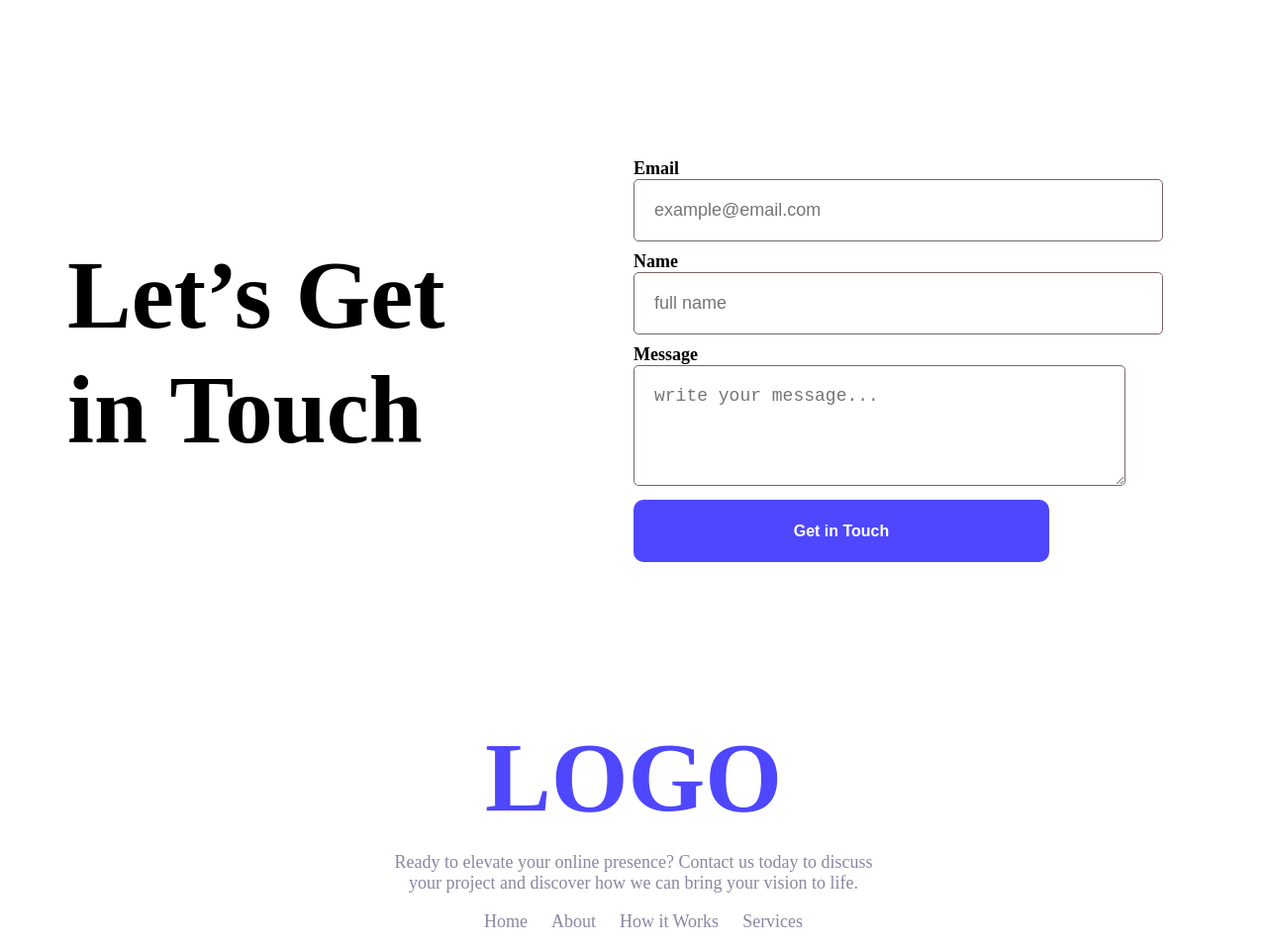
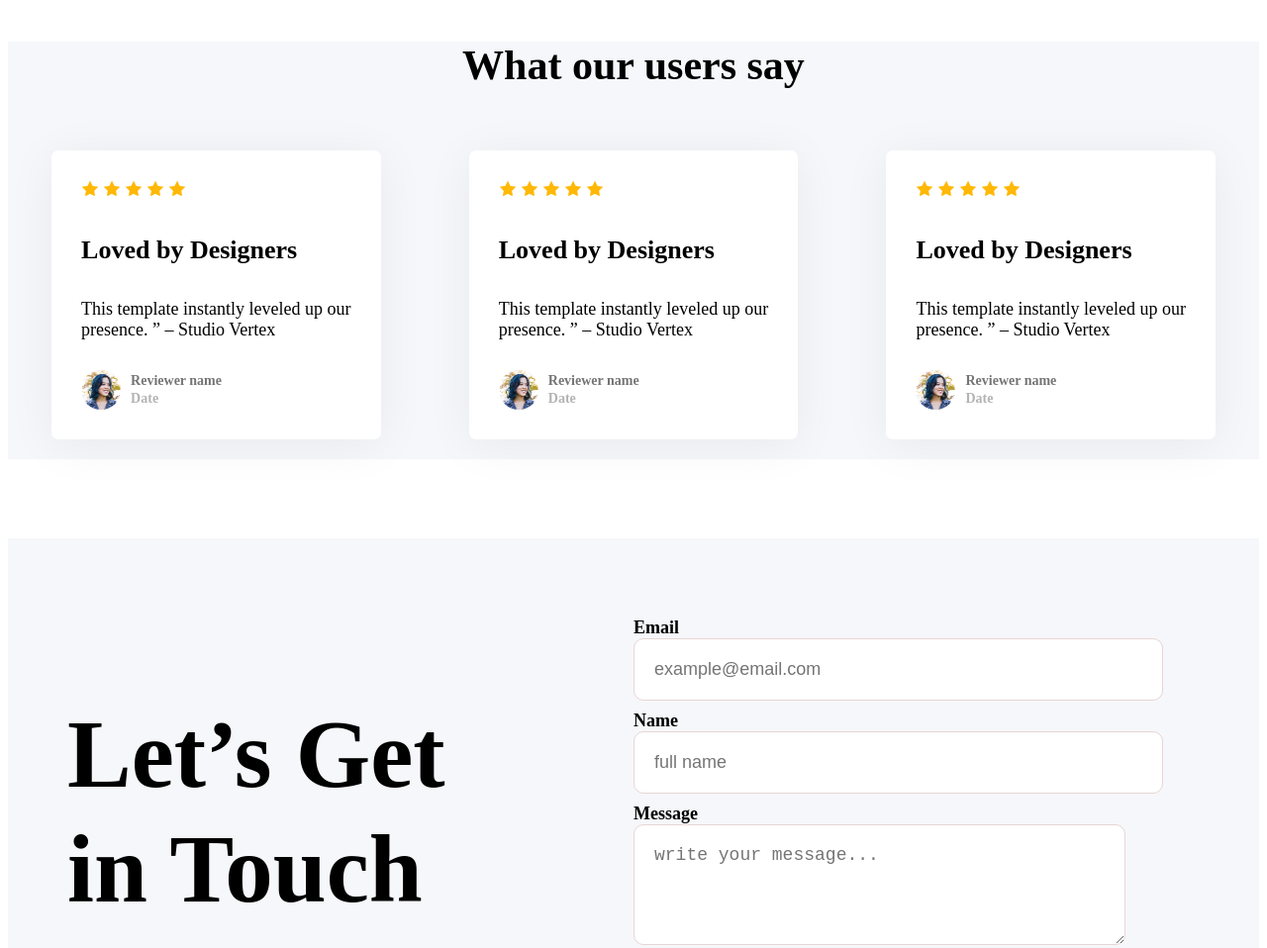
Before and after one commit to aprova303/1st_Assignment_B12, a plain HTML site: page index.html in a window 1280 px wide. Shown: the part 1539-2497 px from the top of the page at 99% size. Drawn offline with Linux system fonts and the light colour scheme.

Commit message:
added css

```diff
--- a/index.html
+++ b/index.html
@@ -18,7 +18,8 @@
        </div>
      </header>
       <main>
-        <div class="action">
+       <div class="bg">
+         <div class="action">
           <div class="action-content">
             <h3 class="action-title">See It in Action</h3>
             <p class="action-subtitle">Explore the live preview and imagine your <br> brand in this bold new look.</p>
@@ -44,9 +45,82 @@
               <p class="item-description">satisfaction Rate</p>
              </div>
           </div>
-        </div>
+           </div>
+       </div>
     </main>
      <footer>
+
+ <!-- Challenge -->
+            <section class="feedback">
+              <h3 class="feedback-title">What our users say</h3>
+              <div class="feedback-wrapper">
+                <div class="feedback-container">
+                <div class="feedback-box">
+                  <img src="Assets/icon-star.png" alt="">
+                  <img src="Assets/icon-star.png" alt="">
+                  <img src="Assets/icon-star.png" alt="">
+                  <img src="Assets/icon-star.png" alt="">
+                  <img src="Assets/icon-star.png" alt="">
+                  <div class="feedbacks">
+                    <h4 class="feedbacks-title">Loved by Designers</h4>
+                    <h5 class="feedbacks-subtitle">This template instantly leveled up our <br> presence.
+                      ” – Studio Vertex</h5>
+                  </div>
+                  <div class="reviewer">
+                    <img width="40px" height="40px" src="Assets/avatar.png" alt="">
+                    <div class="reviewer-details">
+                      <h5 class="name">Reviewer name</h5>
+                      <h5 class="date">Date</h5>
+                    </div>
+                  </div>
+                </div>
+              </div>
+               <div class="feedback-container">
+                <div class="feedback-box">
+                  <img src="Assets/icon-star.png" alt="">
+                  <img src="Assets/icon-star.png" alt="">
+                  <img src="Assets/icon-star.png" alt="">
+                  <img src="Assets/icon-star.png" alt="">
+                  <img src="Assets/icon-star.png" alt="">
+                  <div class="feedbacks">
+                    <h4 class="feedbacks-title">Loved by Designers</h4>
+                    <h5 class="feedbacks-subtitle">This template instantly leveled up our <br> presence.
+                      ” – Studio Vertex</h5>
+                  </div>
+                  <div class="reviewer">
+                    <img width="40px" height="40px" src="Assets/avatar.png" alt="">
+                    <div class="reviewer-details">
+                      <h5 class="name">Reviewer name</h5>
+                      <h5 class="date">Date</h5>
+                    </div>
+                  </div>
+                </div>
+              </div>
+               <div class="feedback-container">
+                <div class="feedback-box">
+                  <img src="Assets/icon-star.png" alt="">
+                  <img src="Assets/icon-star.png" alt="">
+                  <img src="Assets/icon-star.png" alt="">
+                  <img src="Assets/icon-star.png" alt="">
+                  <img src="Assets/icon-star.png" alt="">
+                  <div class="feedbacks">
+                    <h4 class="feedbacks-title">Loved by Designers</h4>
+                    <h5 class="feedbacks-subtitle">This template instantly leveled up our <br> presence.
+                      ” – Studio Vertex</h5>
+                  </div>
+                  <div class="reviewer">
+                    <img width="40px" height="40px"  src="Assets/avatar.png" alt="">
+                    <div class="reviewer-details">
+                      <h5 class="name">Reviewer name</h5>
+                      <h5 class="date">Date</h5>
+                    </div>
+                  </div>
+                </div>
+              </div>
+              </div>
+            </section>
+
+
 
        <!-- Contact Section-->
          <section class="contact">
--- a/styles/style.css
+++ b/styles/style.css
@@ -23,6 +23,9 @@ nav{
     font-weight: bold;
     border: none;
     border-radius: 10px;
+}
+.btn-primary:hover {
+  background-color: #dabe21;
 }
 .nav-title{
     color: #4E47FF;
@@ -56,7 +59,9 @@ nav{
 
 
 /* Main section */
-
+.bg{
+       background-color: #f6f7fa;
+}
 .action{
     display: flex;
     justify-content: space-between;
@@ -132,7 +137,7 @@ img{
 
 
 main{
-    background-color: rgb(255,255,255,0.1);
+    /* background-color: rgb(255,255,255,0.1); */
 }
 
 /* Contact column */
@@ -140,6 +145,7 @@ main{
 .contact {
   padding: 80px 60px;
   margin: 80px auto;
+    background-color: #f6f7fa;
 }
 
 .contact-container {
@@ -166,12 +172,12 @@ width: 50%;
 }
 footer input[type="text"] , footer input[type="email"],footer textarea{
 /* height: 64px; */
-border-radius: 5px;
+border-radius: 10px;
 background-color: white;
 /* width: 100%; */
 padding: 20px 20px;
 margin-bottom: 10px;
-border: 1px solid rgb(122, 101, 101);
+border: 0.5px solid rgb(231, 213, 213);
 font-size: 18px;
 }
 .label{
@@ -212,3 +218,71 @@ font-size: 18px;
     color: #8987A1;
     font-size: 18px;
 }
+
+
+
+/* Challenge (Feedback section) */
+
+.feedback{
+    background-color: #f6f7fa;
+}
+.feedback-container{
+    display: flex;
+     justify-content: space-around;
+     padding: 20px;
+     /* gap: 24px;  */
+}
+.feedback-box{
+    padding: 30px;
+border-radius: 7px;
+background-color: white;
+box-shadow: 0px 6px 50px 0px rgba(0,0,0,0.06);
+}
+.feedback-title{
+    font-size: 42px;
+    font-weight: 700;
+    text-align: center;
+}
+
+.reviewer{
+    display: flex;
+    align-items: center;
+    gap: 10px;
+}
+.reviewer-details{
+      display: flex;
+  flex-direction: column;
+  gap: 2px;
+
+}
+.reviewer-details .name,
+.reviewer-details .date {
+  margin: 0;
+  font-size: 14px;
+}
+
+.feedbacks-title{
+    font-size: 26px;
+    font-weight: 600;
+}
+.feedbacks-subtitle{
+    font-size: 18px;
+    font-weight: 500;
+}
+.name{
+    color: #757575;
+}
+.date{
+    color: #B3B3B3;
+}
+
+.feedback-wrapper {
+  display: flex;
+  gap: 1px; /* space between each container */
+}
+
+.feedback-container {
+  flex: 1;
+  /* Optional: Set a fixed width if needed */
+  max-width: 450px;
+}
```
